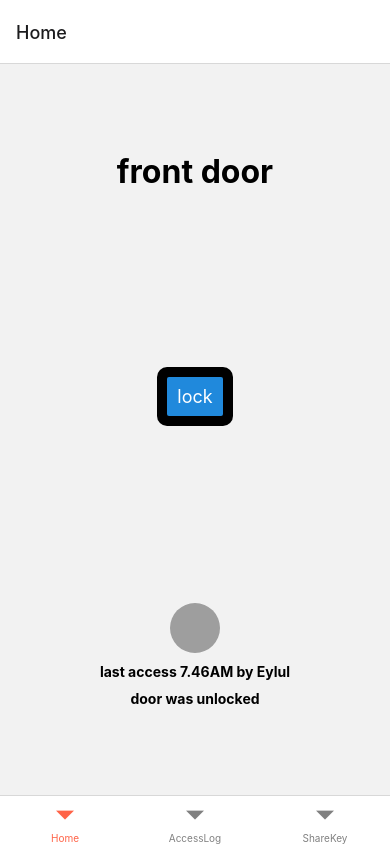
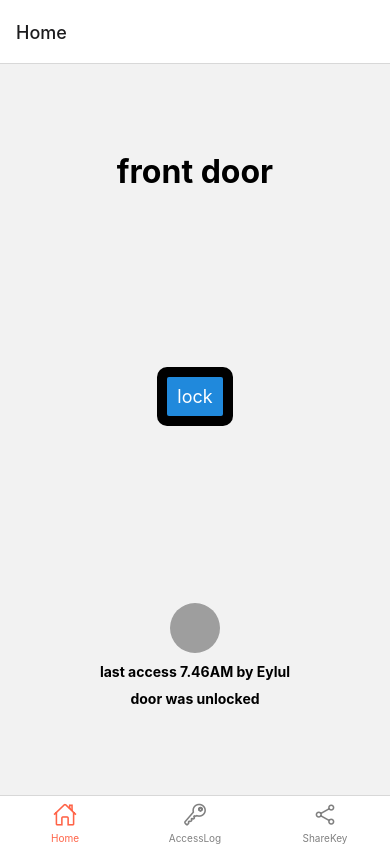
Before and after one commit to nurcinozer/smart-door-lock, a React Native app: screen / in a window 390 px wide. Built offline with nearby package versions, Linux system fonts and the light colour scheme; grey boxes are pictures that could not be loaded.

Commit message:
add bottom bar icons

```diff
--- a/App.js
+++ b/App.js
@@ -1,10 +1,8 @@
-import { StatusBar } from "expo-status-bar";
-import { StyleSheet, Text, View, ScrollView, Pressable } from "react-native";
+import { StyleSheet, Text, View, ScrollView } from "react-native";
 import { NavigationContainer } from "@react-navigation/native";
 import { createBottomTabNavigator } from "@react-navigation/bottom-tabs";
 import Ionicons from "react-native-vector-icons/Ionicons";
-import { ThemeProvider, createTheme } from "@rneui/themed";
-import { ListItem, Avatar, Icon, Button } from "@rneui/themed";
+import { ListItem, Avatar, Button } from "@rneui/themed";
 
 const list = [
   {
@@ -123,6 +121,19 @@ export default function App() {
     <NavigationContainer>
       <Tab.Navigator
         screenOptions={({ route }) => ({
+          tabBarIcon: ({ color, size }) => {
+            let iconName;
+
+            if (route.name === "Home") {
+              iconName = "home-outline"
+            } else if (route.name === "AccessLog") {
+              iconName = "key-outline";
+            } else if (route.name === "ShareKey") {
+              iconName = "share-social-outline"
+            }
+
+            return <Ionicons name={iconName} size={size} color={color} />;
+          },
           tabBarActiveTintColor: "tomato",
           tabBarInactiveTintColor: "gray",
         })}
```
